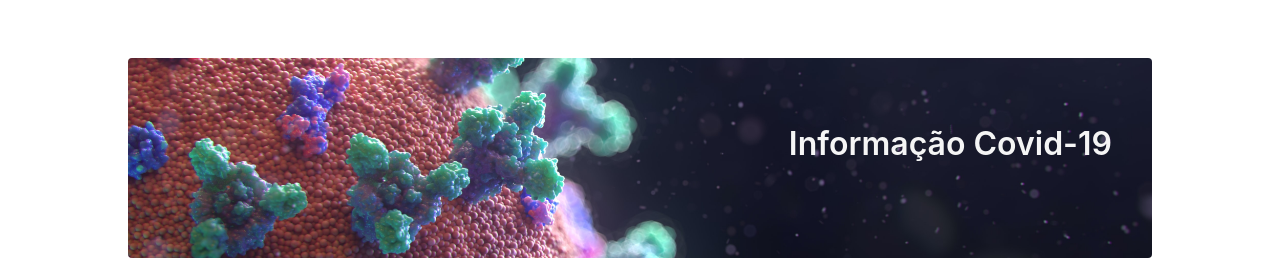
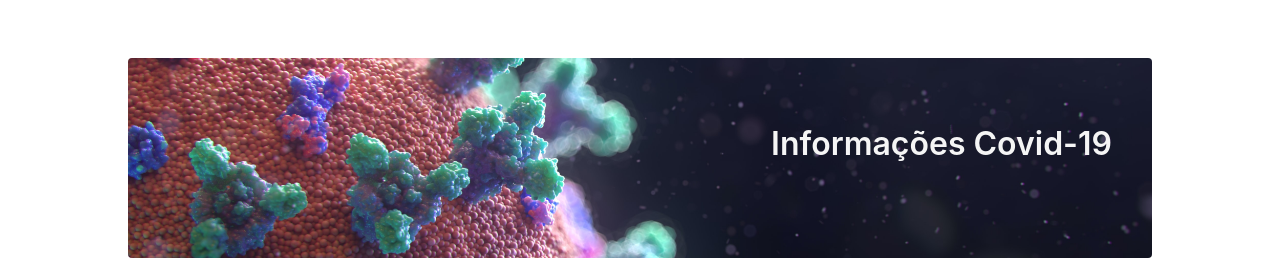
Before and after one commit to AladinoBorges/albors_centenary, a React (Create React App) app: page / in a window 1280 px wide. Shown: the part 860-1120 px from the top of the page. Built offline with nearby package versions, Linux system fonts and the light colour scheme.

Commit message:
Alterações finais do dia: protótipo.

```diff
--- a/src/components/HomeBody.jsx
+++ b/src/components/HomeBody.jsx
@@ -21,7 +21,7 @@ function HomeBody() {
             <article class="tile is-child notification more-height has-text-right first-btn">
               <br />
               <br />
-              <p class="title has-text-light">Informação Covid-19</p>
+              <p class="title has-text-light">Informações Covid-19</p>
               <p class="subtitle"></p>
               <div class="content">
               </div>
--- a/src/components/NewsBody.jsx
+++ b/src/components/NewsBody.jsx
@@ -1,7 +1,7 @@
 import { useState } from 'react';
 
 function NewsBody() {
-  const [isHidden] = useState(false);
+  const [isHidden] = useState(false); // Retirar isso.
 
   return (
     <main className={ isHidden ? 'is-hidden' : 'main-content'}>
```
